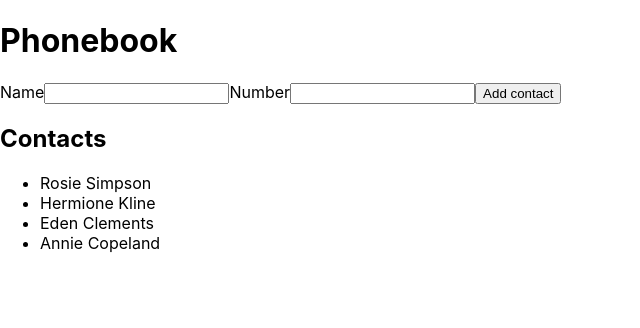
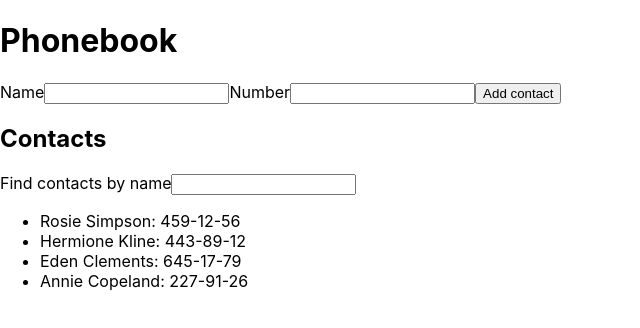
Before and after one commit to AnnaofAmber/goit-react-hw-02-phonebook, a React (Create React App) app: page / in a window 1280 px wide. Shown: the top 328 px of the page, without its empty margins (0-640 px from the left). Built offline with nearby package versions, Linux system fonts and the light colour scheme.

Commit message:
adding filter

```diff
--- a/src/components/App.jsx
+++ b/src/components/App.jsx
@@ -21,6 +21,18 @@ export class App extends Component {
     number: '',
   };
 
+
+  onChange =e=>{
+  this.setState({[e.target.name]: e.target.value})
+  }
+
+  onFilter =()=>{
+    return this.state.contacts.filter(contact=> contact.name.toLowerCase().match(this.state.filter.toLowerCase())
+    )
+
+  }
+
+
   render() {
     return (
   <div>
@@ -28,8 +40,8 @@ export class App extends Component {
   <ContactForm  />
 
   <Contacts title= "Contacts">
-  <Filter  />
-  <ContactList contacts={this.state.contacts} key={this.state.contacts.id} name={this.state.contacts.name}/>
+  <Filter  filter = {this.state.filter} onChange = {this.onChange} />
+  <ContactList contacts={this.onFilter()}  key={this.state.contacts.id} name={this.state.contacts.name} number={this.state.contacts.number}/>
   </Contacts>
 </div>
     );
--- a/src/components/ContactList/ContactList.jsx
+++ b/src/components/ContactList/ContactList.jsx
@@ -1,11 +1,13 @@
 export const ContactList = ({contacts})=>{
     return (
+
         <ul >
-            {contacts.map(({id,name})=>{
+            {contacts.map(({id, name, number})=>{
                 return(
-                    <li key={id}>{name}</li>
+                    <li key={id}>{name}: {number}</li>
                 )
             })}
         </ul>
+
     )
 }
--- a/src/components/Filter/Filter.jsx
+++ b/src/components/Filter/Filter.jsx
@@ -1,5 +1,8 @@
-export const Filter = props=>{
+export const Filter = ({filter, onChange})=>{
     return (
-        <div></div>
+    <div>
+        <label htmlFor="search">Find contacts by name</label>
+         <input id="search" name = "filter" value={filter} type="text" onChange={onChange}/>
+    </div>
     )
 }
```
